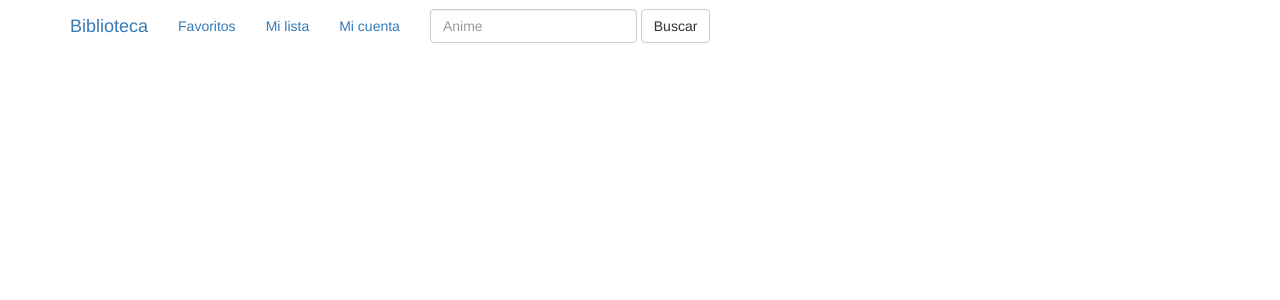
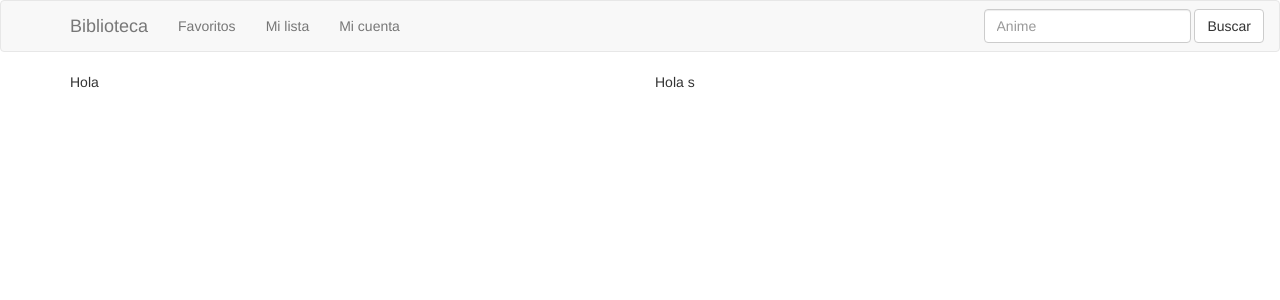
Before and after one commit to Bossune/Proyecto_Marcado, a PHP site: page /Lista.php in a window 1280 px wide. Shown: the top 300 px of the page. Run offline with PHP 8.4, Linux system fonts and the light colour scheme.

Commit message:
Arreglado Estio del buscador

```diff
--- a/Lista.php
+++ b/Lista.php
@@ -9,11 +9,12 @@
     <title>Lista .-</title>
 
     <link href="css/bootstrap.css" rel="stylesheet">
+    <link href="css/estilo.css" rel="stylesheet">
 </head>
 
 <body>
     <header>
-        <nav class="navbar navbar-primary">
+        <nav class="navbar navbar-default">
             <div class="container">
                 <div class="navbar-header">
                     <a class="navbar-brand" href="#">Biblioteca</a>
@@ -24,16 +25,27 @@
                     <li><a href="#">Mi lista</a></li>
                     <li><a href="#">Mi cuenta</a></li>
 
-                    <form class="navbar-form navbar-left" method="GET" action="#">
+                    <form class="navbar-form navbar-left" id="right" method=" GET " action="# ">
                         <div class="form-group">
-                            <input type="text" class="form-control" placeholder="Anime">
-                            <button type="submit" class="btn btn-default">Buscar</button>
+                            <input type="text " class="form-control " placeholder="Anime ">
+                            <button type="submit " class="btn btn-default ">Buscar</button>
                         </div>
                     </form>
             </div>
         </nav>
     </header>
     <main>
+        <div class="container">
+            <div class="row">
+                <div class="col-lg-6 col-md-6">
+                    Hola
+                </div>
+                <div class="col-lg-6 col-md-6">
+                    Hola s </div>
+
+            </div>
+
+        </div>
 
     </main>
 
--- /dev/null
+++ b/css/estilo.css
@@ -0,0 +1,4 @@
+#right {
+    position: absolute;
+    right: 0px
+}
```
